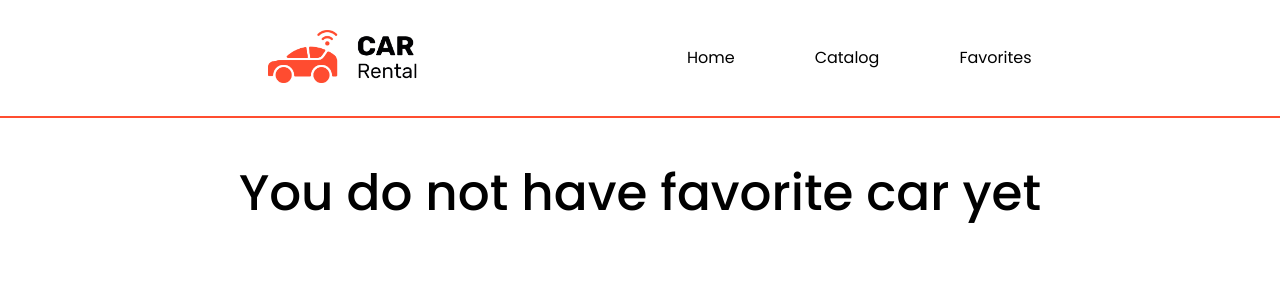
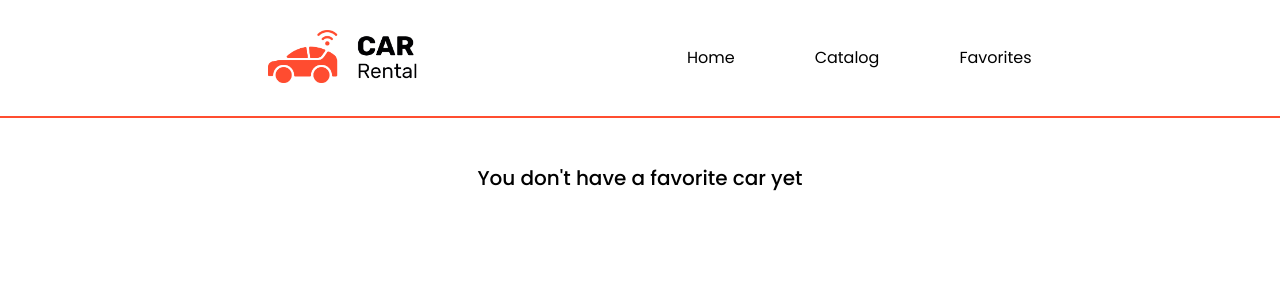
Before and after one commit to VladyslavBiriukov/car-rent, a React (Vite) app: page /favorites in a window 1280 px wide. Shown: the top 300 px of the page. Built offline with nearby package versions, Linux system fonts and the light colour scheme.

Commit message:
load more

```diff
--- a/src/components/CarCatalog/CarCatalog.jsx
+++ b/src/components/CarCatalog/CarCatalog.jsx
@@ -8,25 +8,33 @@ import { Form } from "../SearchForm/Form";
 export const CarCatalog = () => {
   const [cars, setCars] = useState([]);
   const [page, setPage] = useState(1);
+  const [hasMoreCars, setHasMoreCars] = useState(true);
 
   useEffect(() => {
   (async () => {
     const allCar = await getCar(page);
+    if (allCar.length === 0) {
+      setHasMoreCars(false); // Больше нет машин для загрузки
+    }
     setCars((prev) => [...prev, ...allCar]);
   })();
 }, [page]);
 
   const handleLoadMoreClick = () => {
+  if (hasMoreCars) {
     setPage(page + 1);
+  }
 };
 
   return (
     <div className={styles.conteiner}>
       <Form />
       <CarList cars={cars} />
+      {hasMoreCars && (
   <button onClick={handleLoadMoreClick} className={styles.btn}>
     Load more
   </button>
+)}
     </div>
   );
 };
--- a/src/components/Favorite/Favorite.jsx
+++ b/src/components/Favorite/Favorite.jsx
@@ -26,7 +26,7 @@ export const Favorite = () => {
       {cars && cars.length > 0 ? (
         <CarList changeFav={handleChangeFavorite} fav={true} cars={cars} />
       ) : (
-        <div className={styles.not_have}>You do not have favorite car yet</div>
+        <div className={styles.not_have}>You don't have a favorite car yet</div>
       )}
     </div>
   );
--- a/src/components/Favorite/Favorite.module.scss
+++ b/src/components/Favorite/Favorite.module.scss
@@ -12,7 +12,7 @@
 
 .not_have {
     font-family: 'Poppins', serif;
-    font-size: 50px;
+    font-size: 20px;
     font-weight: 500;
     color: black;
     text-align: center;
```
Lines whose indentation alone changed are shown as unchanged.
